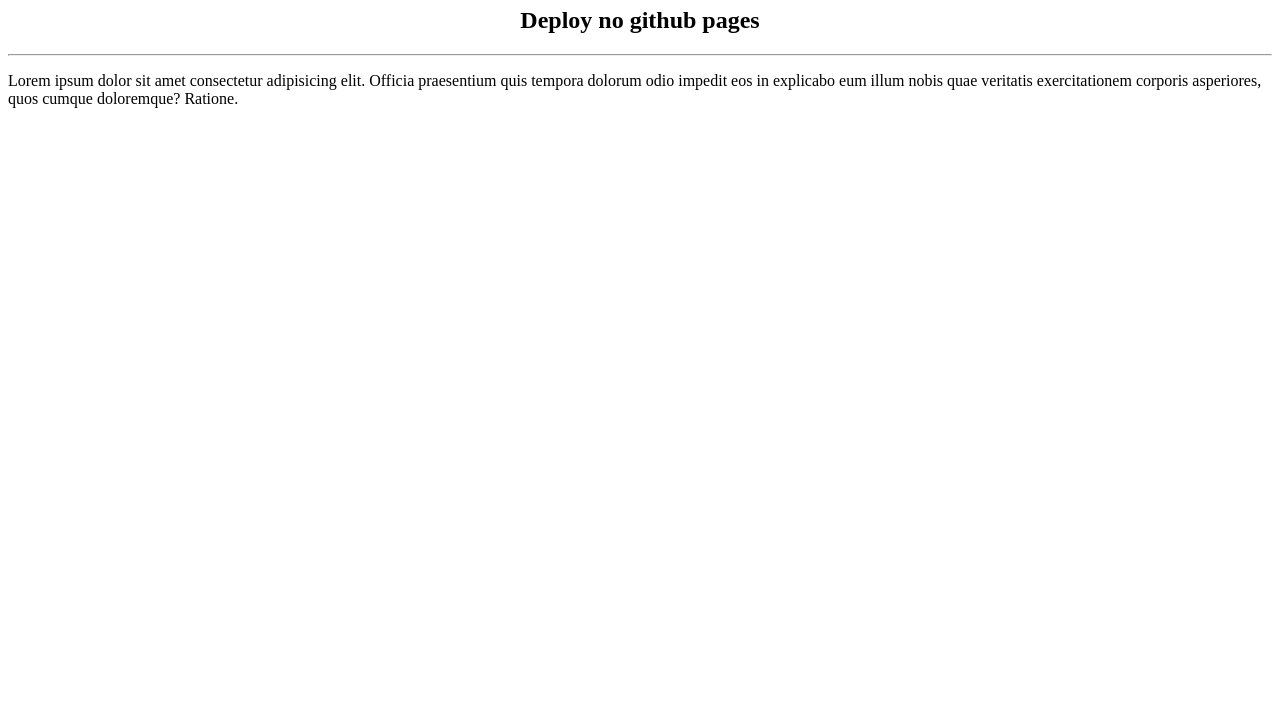
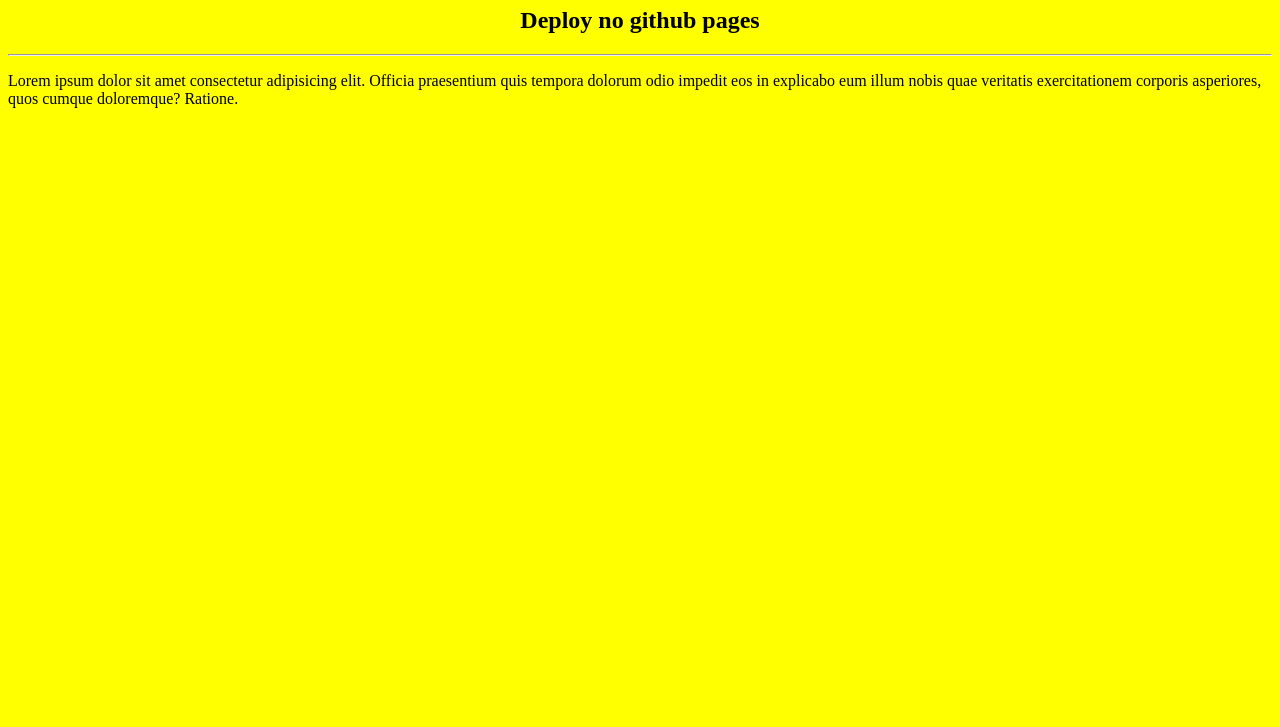
Before and after one commit to LauraKalybatas/exemplo2MIB, a plain HTML site: page index.html in a window 1280 px wide. Shown: the part 73-800 px from the top of the page. Drawn offline with Linux system fonts and the light colour scheme.

Commit message:
PRIMEIRO DEPLOY

```diff
--- a/index.html
+++ b/index.html
@@ -5,7 +5,7 @@
     <meta name="viewport" content="width=device-width, initial-scale=1.0">
     <title>DEPLOY GITHUB PAGES</title>
 </head>
-<body bgcolor="">
+<body bgcolor="yellow">
     <center>
         <h1>PROJETO EXEMPLO2MIB</h1>
         <h2>Deploy no github pages</h2>
```
